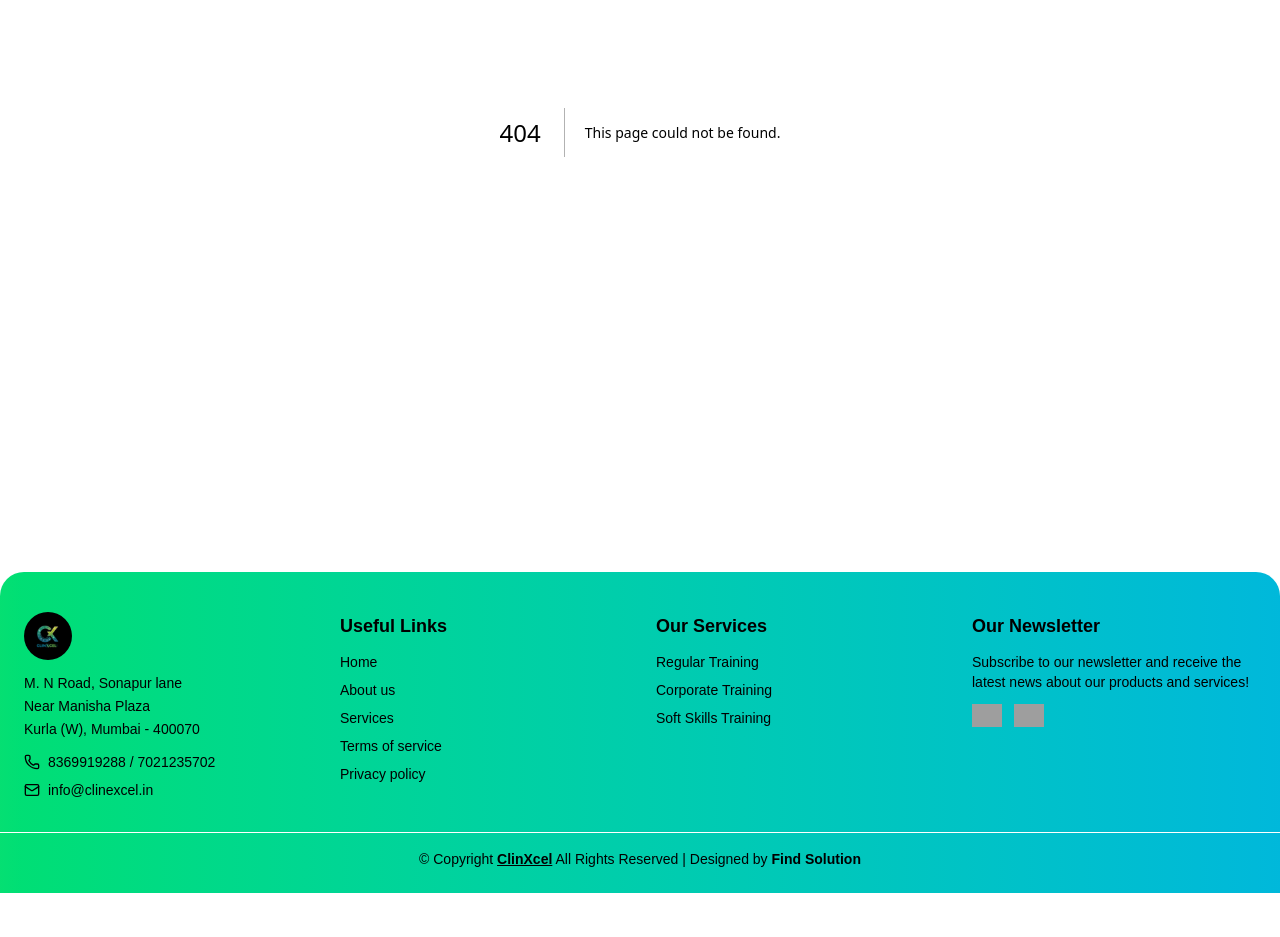
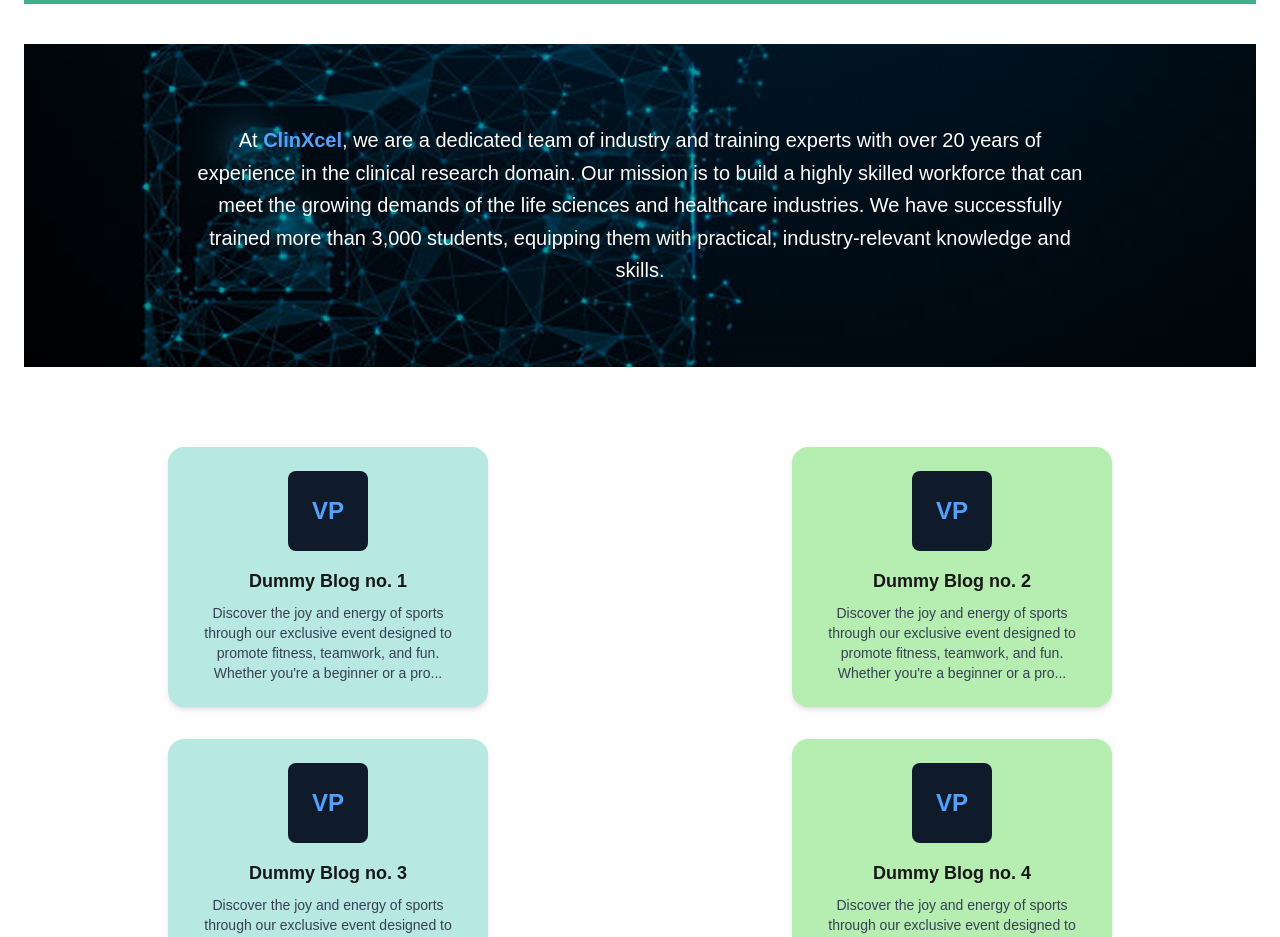
Before and after one commit to abdulahadkhan-10/clin, a Next.js app in the folder clin/: page /blog in a window 1280 px wide. Before the commit this address had no page. Shown: the part 324-1261 px from the top of the page. Before the commit the page ends 1217 px from the top, so only its background shows below. Built offline with nearby package versions, Linux system fonts and the light colour scheme; grey boxes are pictures that could not be loaded.

Commit message:
Add BlogsPage component and update event page layout

```diff
--- /dev/null
+++ b/clin/src/app/blog/page.jsx
@@ -0,0 +1,7 @@
+import BlogsPage from "@/component/blog/blog";
+
+export default function Home() {
+  return (
+   <BlogsPage/>
+  );
+}
--- a/clin/src/app/page.jsx
+++ b/clin/src/app/event/page.jsx
@@ -1,13 +1,11 @@
 // import BlogsPage from "@/component/blog/blog";
-import EventsPage from "../component/event/event"; // adjust path if needed
+import EventsPage from "../../component/event/event"; // adjust path if needed
 // import CoursesSection from "@/component/courses/courses";
 
 export default function Home() {
   return (
     <main>
       <EventsPage />
-      {/* <BlogsPage/>
-      <CoursesSection/> */}
 
     </main>
   );
--- /dev/null
+++ b/clin/src/component/blog/blog.jsx
@@ -0,0 +1,90 @@
+"use client";
+import React from "react";
+
+const BlogsPage = () => {
+  const blogs = [
+    {
+      id: 1,
+      title: "Dummy Blog no. 1",
+      desc: "Discover the joy and energy of sports through our exclusive event designed to promote fitness, teamwork, and fun. Whether you're a beginner or a pro...",
+      color: "bg-[#b8e8e2]",
+    },
+    {
+      id: 2,
+      title: "Dummy Blog no. 2",
+      desc: "Discover the joy and energy of sports through our exclusive event designed to promote fitness, teamwork, and fun. Whether you're a beginner or a pro...",
+      color: "bg-[#b6edb1]",
+    },
+    {
+      id: 3,
+      title: "Dummy Blog no. 3",
+      desc: "Discover the joy and energy of sports through our exclusive event designed to promote fitness, teamwork, and fun. Whether you're a beginner or a pro...",
+      color: "bg-[#b8e8e2]",
+    },
+    {
+      id: 4,
+      title: "Dummy Blog no. 4",
+      desc: "Discover the joy and energy of sports through our exclusive event designed to promote fitness, teamwork, and fun. Whether you're a beginner or a pro...",
+      color: "bg-[#b6edb1]",
+    },
+  ];
+
+  return (
+    <div className="w-full">
+
+      {/* Header Section */}
+<div className="relative mx-6 my-8 overflow-hidden">
+  <img
+    src="/image 180.png"
+    alt="Blog Header"
+    className="w-full h-40 md:h-52 lg:h-60 object-cover"
+  />
+  <h1 className="absolute inset-0 flex items-center justify-center text-4xl md:text-5xl font-bold text-white drop-shadow-lg">
+    Blogs
+  </h1>
+</div>
+
+
+    {/* Description Section with Background Image */}
+<div className="relative text-white text-center mx-6 my-10  overflow-hidden">
+  {/* Background image */}
+  <img
+    src="/Rectangle 7358.png"
+    alt="Description Background"
+    className="absolute inset-0 w-full h-full object-cover"
+  />
+
+  {/* Text content */}
+  <div className="relative z-10 px-6 py-12 sm:px-10 sm:py-16 md:px-16 md:py-20">
+    <p className="max-w-4xl mx-auto leading-relaxed text-base sm:text-lg md:text-xl">
+      At <span className="font-semibold text-blue-400">ClinXcel</span>, we are a dedicated team of industry and training experts
+      with over 20 years of experience in the clinical research domain. Our
+      mission is to build a highly skilled workforce that can meet the
+      growing demands of the life sciences and healthcare industries. We
+      have successfully trained more than 3,000 students, equipping them
+      with practical, industry-relevant knowledge and skills.
+    </p>
+  </div>
+</div>
+
+
+      {/* Blog Cards */}
+      <div className="grid grid-cols-1 sm:grid-cols-2 lg:grid-cols-2 gap-8 py-10 px-8 place-items-center">
+        {blogs.map((blog) => (
+          <div
+            key={blog.id}
+            className={`${blog.color} p-6 rounded-2xl shadow-md text-center max-w-xs`}
+          >
+            <div className="bg-[#0f1a2b] w-20 h-20 mx-auto rounded-lg flex items-center justify-center mb-4">
+              <span className="text-2xl text-blue-400 font-bold">VP</span>
+            </div>
+            <h2 className="text-lg font-semibold mb-2">{blog.title}</h2>
+            <p className="text-gray-700 text-sm">{blog.desc}</p>
+          </div>
+        ))}
+      </div>
+    </div>
+  );
+};
+
+export default BlogsPage;
```
